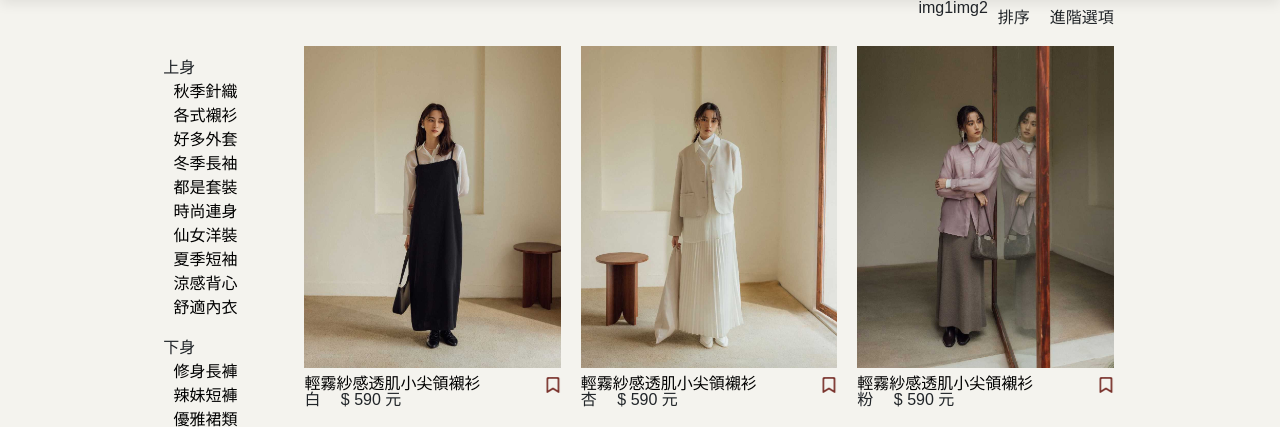
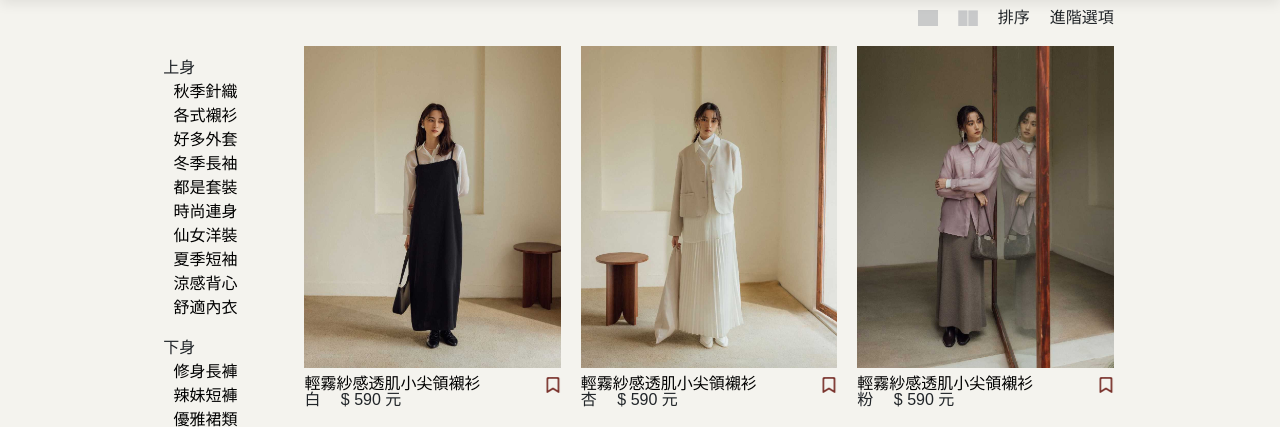
Before and after one commit to F2E2023-age25/e-commerce, a PHP site: page /07_products_by_id.php in a window 1280 px wide. Shown: the part 120-547 px from the top of the page. Run offline with PHP 8.4, Linux system fonts and the light colour scheme; data comes from the database, SQL or seed files in the repository.

Commit message:
style: product page and products_by_id page style revise

```diff
--- a/02_products.php
+++ b/02_products.php
@@ -53,7 +53,7 @@ $currentMainCategory = "";
                 }
                 ?>
               </div>
-              <li><a href="07_products_by_id.php?category_id=<?php echo $row_RecCategory['category_id']; ?>">
+              <li>　　　<a href="07_products_by_id.php?category_id=<?php echo $row_RecCategory['category_id']; ?>">
                   <?php echo $row_RecCategory['category_sub']; ?>
                 </a>
               </li>
--- a/07_products_by_id.php
+++ b/07_products_by_id.php
@@ -13,12 +13,12 @@ $category_id = isset($_GET['category_id']) ? $_GET['category_id'] : null;
 
 // 如果 category_id 存在，則更新商品查詢以依據 URL 中的 category_id 進行篩選
 $query_RecProduct_1 = $category_id
-    ? "SELECT * FROM `images`
+  ? "SELECT * FROM `images`
         INNER JOIN `product` ON `images`.`images_id` = `product`.`images_id`
         INNER JOIN `color` ON `product`.`color_id` = `color`.`color_id`
         WHERE `product`.`category_id` = $category_id
         ORDER BY `product`.`pd_id` ASC"
-    : "SELECT * FROM `images`
+  : "SELECT * FROM `images`
         INNER JOIN `product` ON `images`.`images_id` = `product`.`images_id`
         INNER JOIN `color` ON `product`.`color_id` = `color`.`color_id`
         ORDER BY `product`.`pd_id` ASC";
@@ -46,10 +46,8 @@ $Rec_Product_1 = $db_link->query($query_RecProduct_1);
     <div class="products-search d-flex justify-content-end">
       <!-- 清單列表模式 -->
       <div class="list-mode d-flex">
-        <div>img1</div>
-        <div>img2</div>
-        <!-- <img src="" alt=""> -->
-        <!-- <img src="" alt=""> -->
+        <img class="mode-icon" src="./images/00_icon/col_1_gray.svg" alt="">
+        <img class="mode-icon" src="./images/00_icon/col_2_gray.svg" alt="">
       </div>
       <!-- 排序、進階功能 -->
       <div class="search-function d-flex">
@@ -74,8 +72,8 @@ $Rec_Product_1 = $db_link->query($query_RecProduct_1);
                 ?>
               </div>
               <li class="category-sub">　　　<a href="07_products_by_id.php?category_id=<?php echo $row_RecCategory['category_id']; ?>">
-  <?php echo $row_RecCategory['category_sub']; ?>
-</a>
+                  <?php echo $row_RecCategory['category_sub']; ?>
+                </a>
               </li>
             <?php } ?>
           </ul>
@@ -87,7 +85,7 @@ $Rec_Product_1 = $db_link->query($query_RecProduct_1);
           <!-- SSR -->
           <?php while ($row_RecProduct = $Rec_Product_1->fetch_assoc()) { ?>
             <div class="product">
-            <a href="./05_product_detail.php?id=<?php echo $row_RecProduct['pd_id']; ?>">
+              <a href="./05_product_detail.php?id=<?php echo $row_RecProduct['pd_id']; ?>">
                 <img src="<?php echo $row_RecProduct['image_path_main']; ?>" alt="" />
               </a>
               <div class="d-flex justify-content-between mt-2 mb-4">
```
